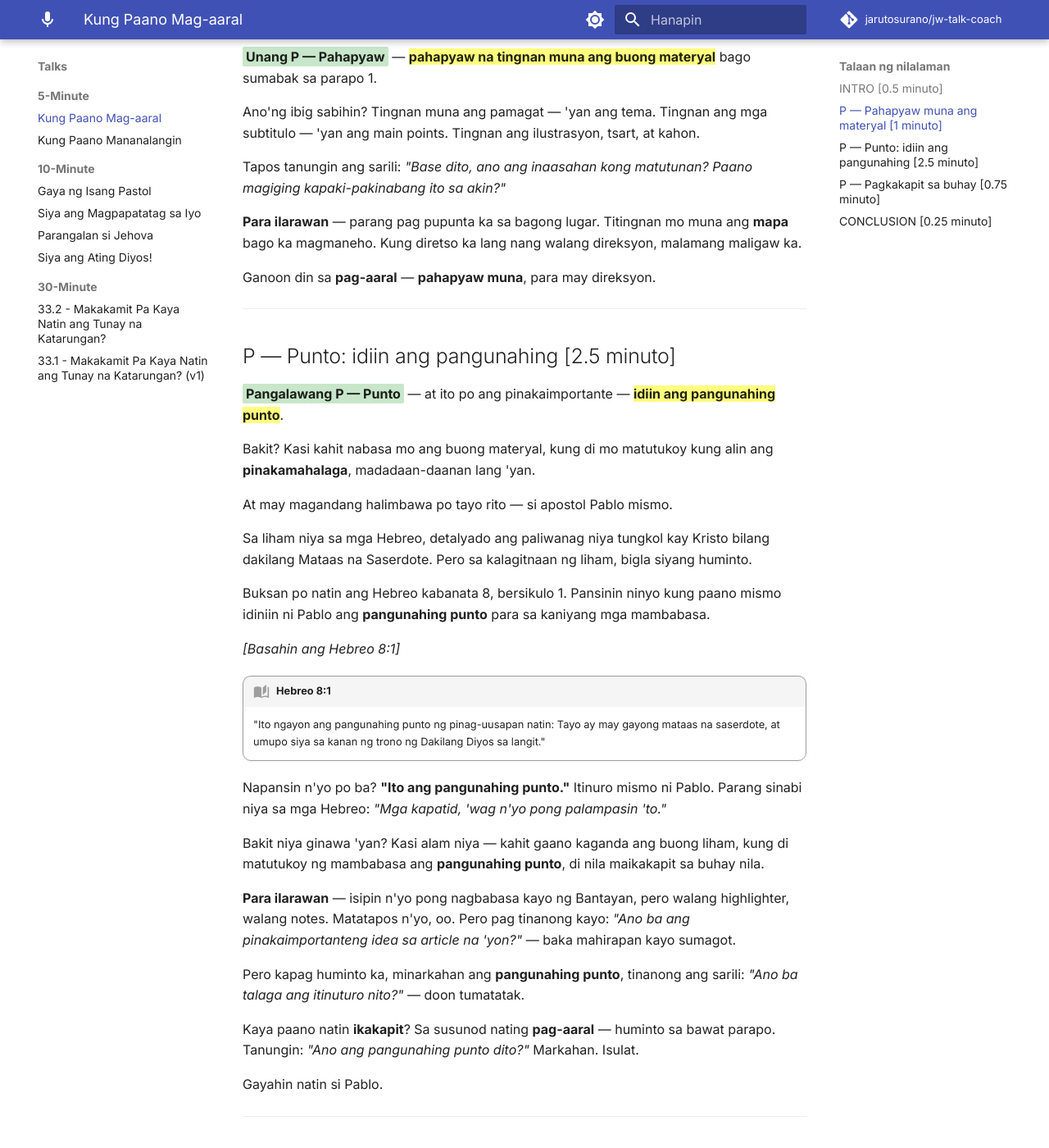
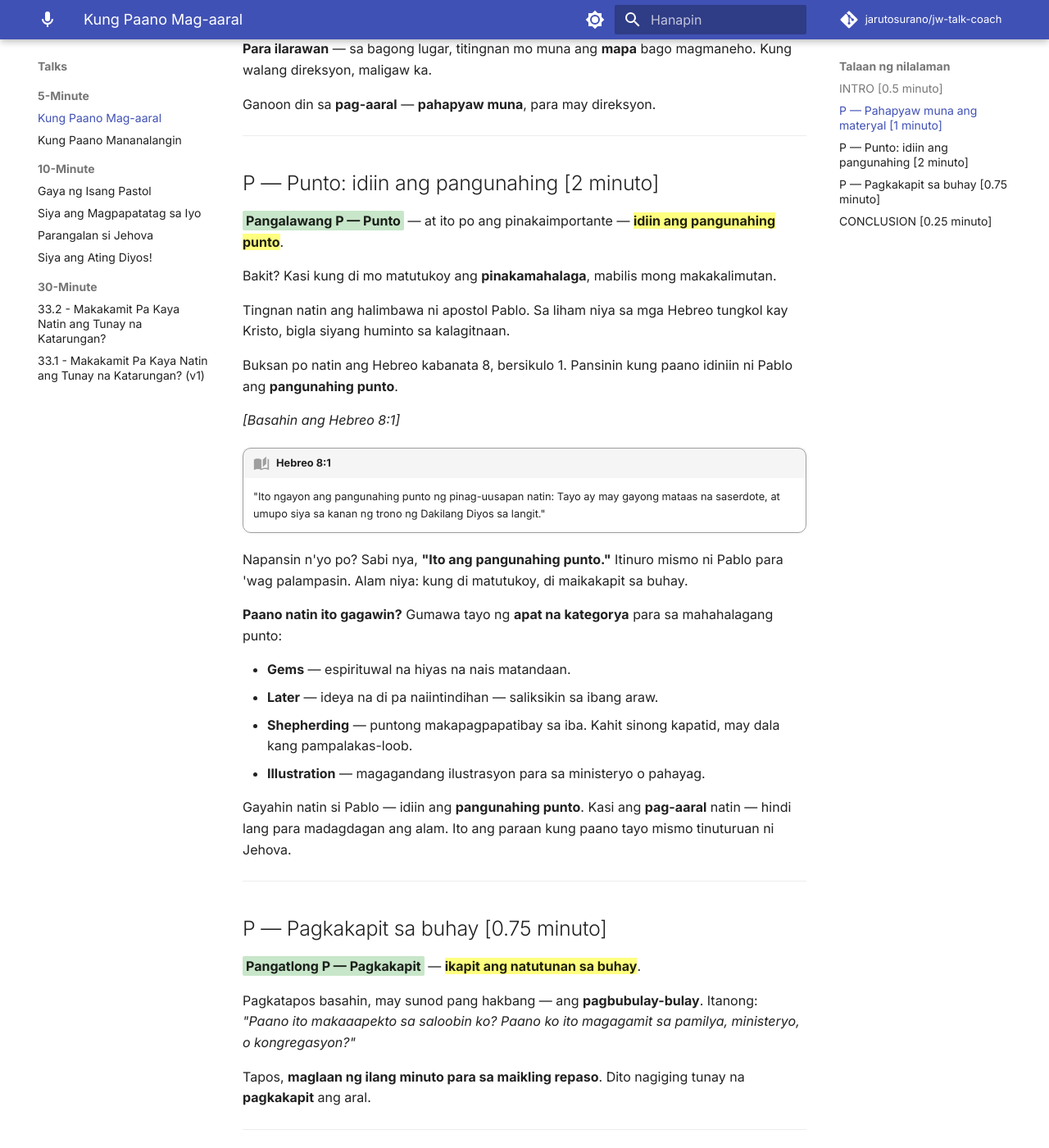
Before and after one commit to jarutosurano/jw-talk-coach, an MkDocs documentation site: the page built from docs/talks/5min/0424-kung-paano-mag-aaral/index.md, in a window 1280 px wide and 1400 px high, scrolled down 859 px. Shown: the whole window at 82% size. Built offline with MkDocs 1.6.1 and Material for MkDocs 9.7.7, drawn with Linux system fonts in a browser that asks for light colours; comment, search, counter and statistics services are not loaded; some of the changed text lies outside the part shown.

Commit message:
Polish 5-min talk 0424 end-to-end: structure, grammar, divine education close
Major rewrite pass incorporating practice-delivery feedback.

Content: restored guideline #13 pre-read teaser, removed confusing
"madadaan-daanan", dropped cluttering guro illustration, fixed
"mahihirapang matunaw" (clunky) to "mahirap tunawin" (simple).

Structure: dropped 3P bullet list from intro (body reveals it), integrated
the 4 categories as Punto diagnostic in conclusion recap instead of a
standalone formula box. Rewrote P3 opener (removed confusing "hindi tapos
ang pag-aaral").

Terminology: pagninilay -> pagbubulay-bulay (JW-standard), tinututuro ->
tinuturuan (recipient-focus), pasibong -> basta-basta.

Divine education close: two Jehova seeds (intro + P2) plant the concept;
conclusion lands on isip/puso/buhay triad -> divine education (Thoughts/
Feelings/Actions) -> "big head vs big heart".

Pacing: 843 -> 569 words. Practice delivery ~4:15, well under 5 min.

Co-Authored-By: Claude Opus 4.7 (1M context) <noreply@anthropic.com>

```diff
--- a/docs/talks/5min/0424-kung-paano-mag-aaral/index.md
+++ b/docs/talks/5min/0424-kung-paano-mag-aaral/index.md
@@ -8,64 +8,57 @@ Apr 24, 2026
 
 ## INTRO [0.5 minuto]
 
-Ano kaya'ng mangyayari kung araw-araw kang kumakain — pero hindi ka ngumunguya *(no chewing, just swallowing)*? Lunok ka lang nang lunok.
+Ano kaya'ng mangyayari kung araw-araw kang kumakain — pero hindi ka ngumunguya?
 
-Kahit gaano kasarap ang ulam, kahit gaano kamahal — hindi mo matitikman, at mahihirapang matunaw ng tiyan mo. Baka mabulunan ka pa.
+Kahit gaano kasarap ang ulam — mahirap tunawin, at baka mabulunan ka pa.
 
-Ganoon din po sa **pag-aaral** ng Salita ng Diyos. Marami sa atin ang nagbabasa — Bantayan, Bibliya, aklat. Pero paglabas sa isip — wala. Parang lunok lang, walang nguya.
+Ganoon din po sa **pag-aaral** ng Salita ng Diyos. Kapag walang pagbubulay-bulay, mabilis mawawala sa isip ang binasa natin.
 
-Ang problema madalas — hindi kulang sa oras, kundi kulang sa **paraan**.
+Ang problema — hindi kulang sa oras, kundi sa **paraan**. At kung nais nating lumapit kay Jehova, kailangan natin ng tamang paraan.
 
-Alam n'yo po ba — may **tatlong paraan** para mas epektibo tayong mag-aaral? 'Yan po ang pag-usapan natin ngayong gabi — kung **Paano Mag-aaral**. Para madaling matandaan, tawagin natin itong **3P's sa Pag-aaral**:
-
-- **P** — **Pahapyaw** muna ang materyal
-- **P** — **Punto** — idiin ang pangunahing
-- **P** — **Pagkakapit** sa buhay
+Alam n'yo po ba — may tatlong paraan para mas epektibo tayong mag-aaral? Tawagin natin itong **3P's sa Pag-aaral** — kung **Paano Mag-aaral**.
 
 ---
 
 ## P — Pahapyaw muna ang materyal [1 minuto]
 
-<mark class="green">**Unang P — Pahapyaw**</mark> — **==pahapyaw na tingnan muna ang buong materyal==** bago sumabak sa parapo 1.
+<mark class="green">**Unang P — Pahapyaw**</mark> — **==pahapyaw na tingnan muna ang buong materyal==**.
 
-Ano'ng ibig sabihin? Tingnan muna ang pamagat — 'yan ang tema. Tingnan ang mga subtitulo — 'yan ang main points. Tingnan ang ilustrasyon, tsart, at kahon.
+Ano'ng ibig sabihin po nito? Kailangan po natin tingnan ang **pamagat** (ang tema), ang mga **subtitulo** (ang main points), at ang mga **ilustrasyon, chart, at kahon**.
 
-Tapos tanungin ang sarili: *"Base dito, ano ang inaasahan kong matutunan? Paano magiging kapaki-pakinabang ito sa akin?"*
+Tapos tanungin ang sarili: *"Ano ang inaasahan kong matutunan dito?"*
 
-**Para ilarawan** — parang pag pupunta ka sa bagong lugar. Titingnan mo muna ang **mapa** bago ka magmaneho. Kung diretso ka lang nang walang direksyon, malamang maligaw ka.
+**Para ilarawan** — sa bagong lugar, titingnan mo muna ang **mapa** bago magmaneho. Kung walang direksyon, maligaw ka.
 
 Ganoon din sa **pag-aaral** — **pahapyaw muna**, para may direksyon.
 
 ---
 
-## P — Punto: idiin ang pangunahing [2.5 minuto]
+## P — Punto: idiin ang pangunahing [2 minuto]
 
 <mark class="green">**Pangalawang P — Punto**</mark> — at ito po ang pinakaimportante — **==idiin ang pangunahing punto==**.
 
-Bakit? Kasi kahit nabasa mo ang buong materyal, kung di mo matutukoy kung alin ang **pinakamahalaga**, madadaan-daanan lang 'yan.
+Bakit? Kasi kung di mo matutukoy ang **pinakamahalaga**, mabilis mong makakalimutan.
 
-At may magandang halimbawa po tayo rito — si apostol Pablo mismo.
+Tingnan natin ang halimbawa ni apostol Pablo. Sa liham niya sa mga Hebreo tungkol kay Kristo, bigla siyang huminto sa kalagitnaan.
 
-Sa liham niya sa mga Hebreo, detalyado ang paliwanag niya tungkol kay Kristo bilang dakilang Mataas na Saserdote. Pero sa kalagitnaan ng liham, bigla siyang huminto.
-
-Buksan po natin ang Hebreo kabanata 8, bersikulo 1. Pansinin ninyo kung paano mismo idiniin ni Pablo ang **pangunahing punto** para sa kaniyang mga mambabasa.
+Buksan po natin ang Hebreo kabanata 8, bersikulo 1. Pansinin kung paano idiniin ni Pablo ang **pangunahing punto**.
 
 *[Basahin ang Hebreo 8:1]*
 
 !!! quote "Hebreo 8:1"
     "Ito ngayon ang pangunahing punto ng pinag-uusapan natin: Tayo ay may gayong mataas na saserdote, at umupo siya sa kanan ng trono ng Dakilang Diyos sa langit."
 
-Napansin n'yo po ba? **"Ito ang pangunahing punto."** Itinuro mismo ni Pablo. Parang sinabi niya sa mga Hebreo: *"Mga kapatid, 'wag n'yo pong palampasin 'to."*
+Napansin n'yo po? Sabi nya, **"Ito ang pangunahing punto."** Itinuro mismo ni Pablo para 'wag palampasin. Alam niya: kung di matutukoy, di maikakapit sa buhay.
 
-Bakit niya ginawa 'yan? Kasi alam niya — kahit gaano kaganda ang buong liham, kung di matutukoy ng mambabasa ang **pangunahing punto**, di nila maikakapit sa buhay nila.
+**Paano natin ito gagawin?** Gumawa tayo ng **apat na kategorya** para sa mahahalagang punto:
 
-**Para ilarawan** — isipin n'yo pong nagbabasa kayo ng Bantayan, pero walang highlighter, walang notes. Matatapos n'yo, oo. Pero pag tinanong kayo: *"Ano ba ang pinakaimportanteng idea sa article na 'yon?"* — baka mahirapan kayo sumagot.
+- **Gems** — espirituwal na hiyas na nais matandaan.
+- **Later** — ideya na di pa naiintindihan — saliksikin sa ibang araw.
+- **Shepherding** — puntong makapagpapatibay sa iba. Kahit sinong kapatid, may dala kang pampalakas-loob.
+- **Illustration** — magagandang ilustrasyon para sa ministeryo o pahayag.
 
-Pero kapag huminto ka, minarkahan ang **pangunahing punto**, tinanong ang sarili: *"Ano ba talaga ang itinuturo nito?"* — doon tumatatak.
-
-Kaya paano natin **ikakapit**? Sa susunod nating **pag-aaral** — huminto sa bawat parapo. Tanungin: *"Ano ang pangunahing punto dito?"* Markahan. Isulat.
-
-Gayahin natin si Pablo.
+Gayahin natin si Pablo — idiin ang **pangunahing punto**. Kasi ang **pag-aaral** natin — hindi lang para madagdagan ang alam. Ito ang paraan kung paano tayo mismo tinuturuan ni Jehova.
 
 ---
 
@@ -73,20 +66,20 @@ Gayahin natin si Pablo.
 
 <mark class="green">**Pangatlong P — Pagkakapit**</mark> — **==ikapit ang natutunan sa buhay==**.
 
-Hindi tapos ang **pag-aaral** sa pagbabasa. Pagkatapos, itanong sa sarili: *"Paano ito makaaapekto sa saloobin ko? Paano ko ito magagamit sa pamilya, sa ministeryo, o sa kongregasyon?"*
+Pagkatapos basahin, may sunod pang hakbang — ang **pagbubulay-bulay**. Itanong: *"Paano ito makaaapekto sa saloobin ko? Paano ko ito magagamit sa pamilya, ministeryo, o kongregasyon?"*
 
-At para tumatak — **maglaan ng ilang minuto para sa maikling repaso**. Balikan ang pangunahing mga punto.
-
-Maliit lang 'to. Pero dito nagiging tunay na **pagkakapit** ang natutuhan.
+Tapos, **maglaan ng ilang minuto para sa maikling repaso**. Dito nagiging tunay na **pagkakapit** ang aral.
 
 ---
 
 ## CONCLUSION [0.25 minuto]
 
-Kaya mga kapatid, para maging epektibo ang **pag-aaral** natin — tandaan lang natin ang **3P's**:
+Kaya mga kapatid, tandaan natin ang **3P's**:
 
-- **P** — **Pahapyaw** muna ang materyal
-- **P** — **Punto** — idiin ang pangunahing, tulad ng ginawa ni Pablo sa Hebreo 8:1
-- **P** — **Pagkakapit** sa buhay
+- **P** — **Pahapyaw** muna — tema, main points, at mga visual
+- **P** — **Punto** — idiin ang pangunahing. Sa bawat punto, itanong: *Gems? Later? Shepherding? Illustration?*
+- **P** — **Pagkakapit** — ikapit sa buhay; maglaan ng oras para sa **pagbubulay-bulay**
 
-Kapag may **3P's** tayo sa **pag-aaral** — hindi na lunok-lunok lang. May sustansyang matatanggap ang puso at isip natin.
+Kapag ginagamit natin ang **3P's** — **tatatak sa isip, tatagos sa puso, at makikita sa buhay.** Ito po ang **divine education** — Thoughts, Feelings, Actions. Ina-absorb natin ang pag-ibig ni Jehova, hindi para maging **big head**, kundi **big heart**.
+
+At yan po ang tunay na **Kung Paano Mag-aaral**.
```
Also changed, not shown: CHANGELOG.md (+34 -0 lines).
